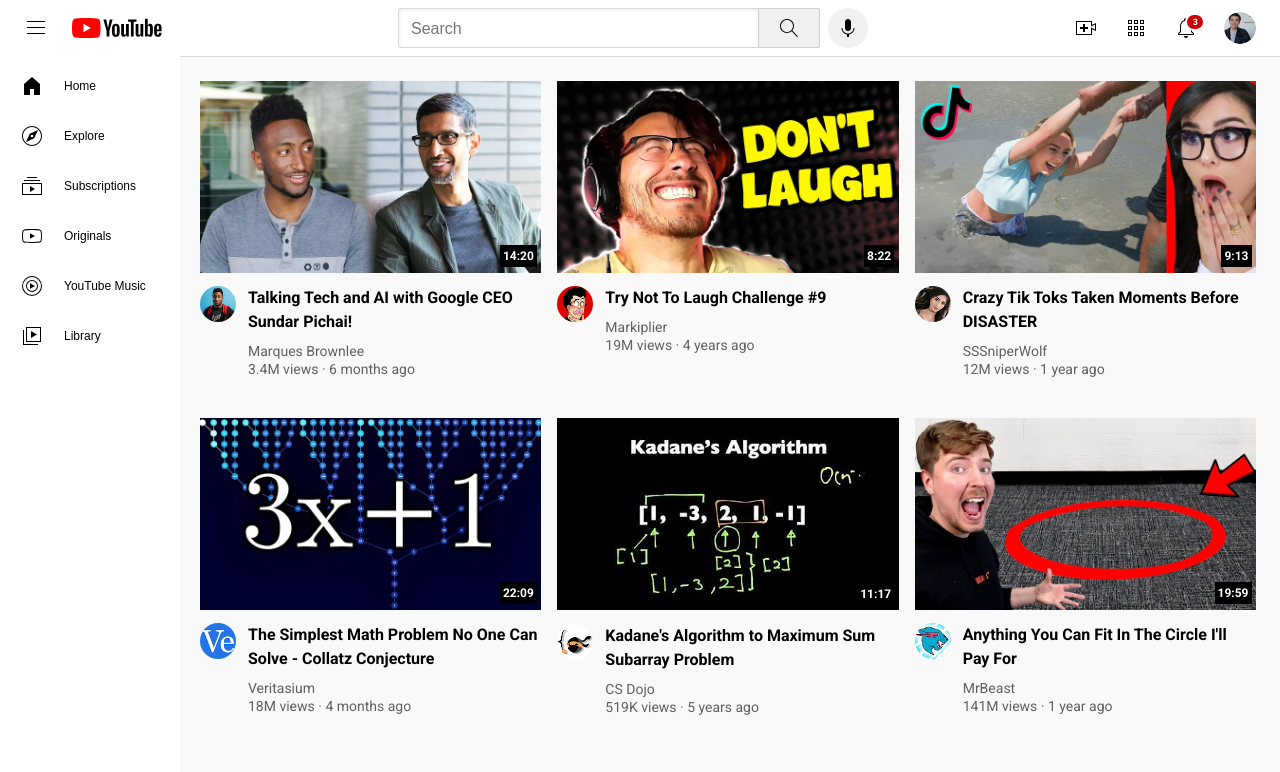
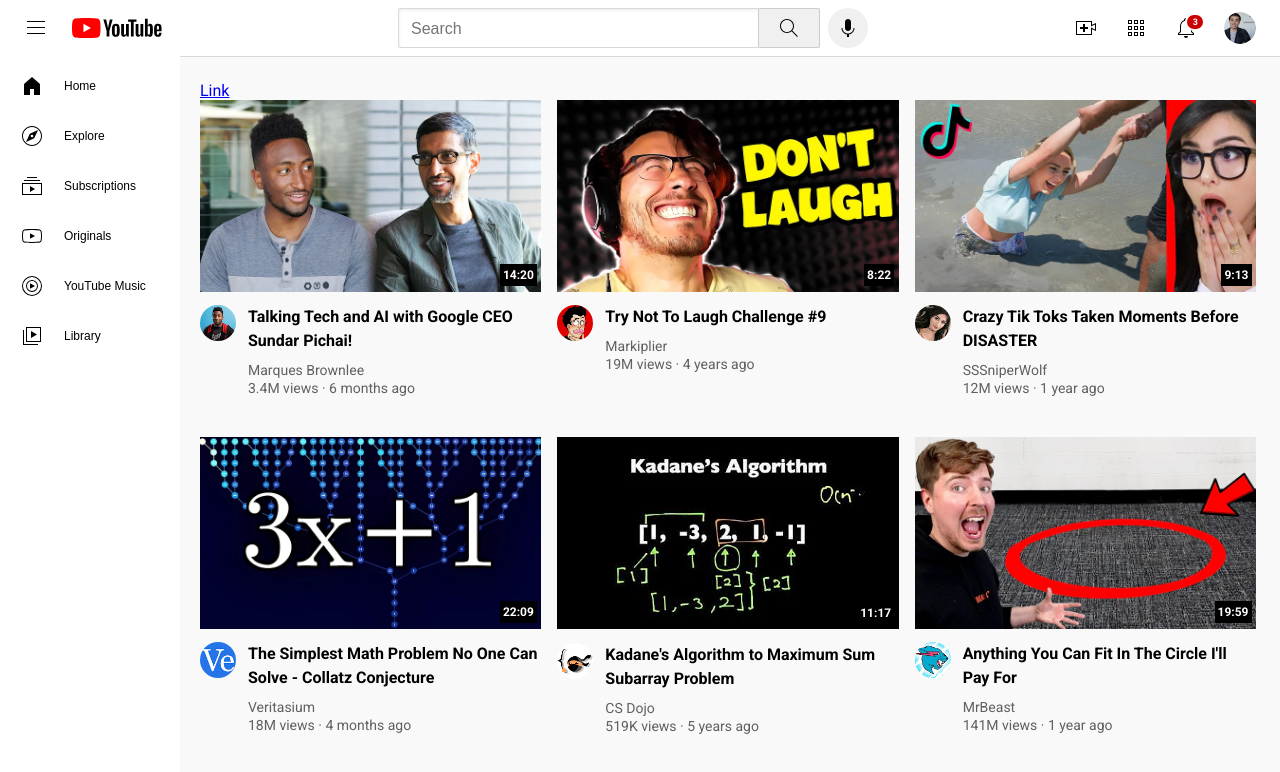
Before and after one commit to Dopeo/YouTubeClone, a plain HTML site: page index.html in a window 1280 px wide. Shown: the top 772 px of the page. Drawn offline with Linux system fonts and the light colour scheme.

Commit message:
Add files via upload

```diff
--- a/index.html
+++ b/index.html
@@ -11,6 +11,8 @@
     <link rel="stylesheet" href="styles/header.css">
     <link rel="stylesheet" href="styles/video.css">
     <link rel="stylesheet" href="styles/sidebar.css">
+
+    <a href="https://dopeo.github.io/YouTubeClone/test.html">Link</a>
 </head>
 
 <body>
```
